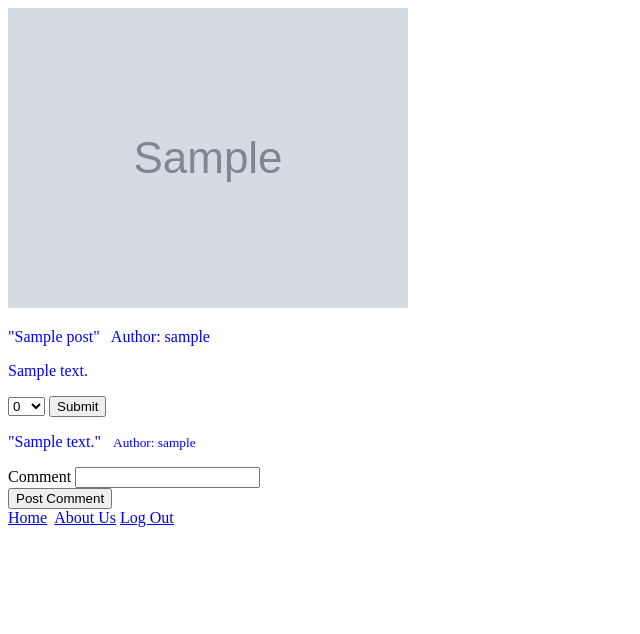
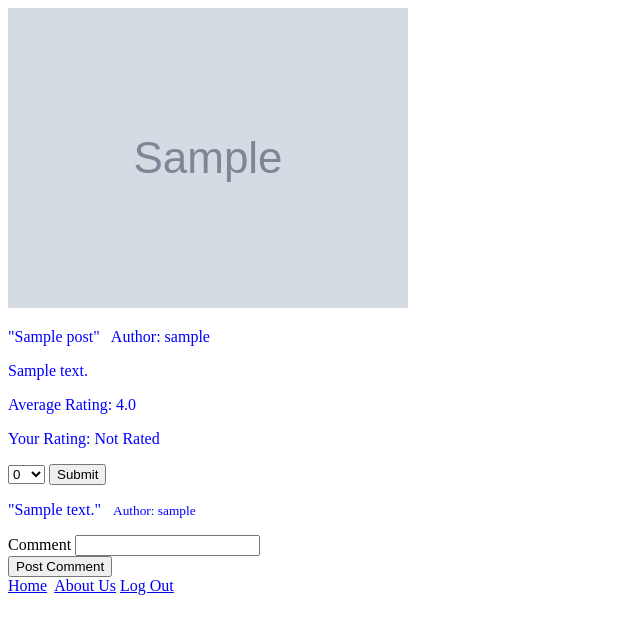
Before and after one commit to LouisTech/flask-blog, a Flask app: page /post/1 in a window 1280 px wide. Shown: the top 634 px of the page, without its empty margins (0-640 px from the left). Run offline with Flask 2, Linux system fonts and the light colour scheme; a user stored in the database is signed in; tables that the repository leaves empty hold one stand-in row (values such as "Sample post"); grey boxes marked "Sample" are stand-in pictures.

Commit message:
rating displayed on posts

```diff
--- a/blog/models.py
+++ b/blog/models.py
@@ -67,7 +67,6 @@ class Rating(db.Model):
 
 
 
-
 from blog import login_manager
 @login_manager.user_loader
 def load_user(user_id):
--- a/blog/routes.py
+++ b/blog/routes.py
@@ -5,7 +5,6 @@ from blog.models import User, Post, Comment, Rating
 from blog import app, db
 from blog.forms import LoginForm, RegistrationForm, CommentForm, SearchForm, RatingForm
 from flask_login import current_user, login_user, logout_user
-
 
 @app.route("/")
 @app.route("/home", methods=['GET', 'POST'])
@@ -29,7 +28,20 @@ def post(post_id):
     comments = Comment.query.filter(Comment.post_id == post.id)
     comment_form = CommentForm()
     rating_form = RatingForm()
-    return render_template('post.html', title=post.title, post=post, comments=comments, comment_form=comment_form, rating_form=rating_form)
+    #Calculate average rating
+    avg_rating = 0.0
+    user_rating = Rating.query.filter_by(rater_id=current_user.id, post_id=post.id).first()
+    if not user_rating:
+        user_rating = "Not Rated"
+    else:
+        user_rating = str(user_rating.rating)
+
+    all_ratings = Rating.query.filter_by(post_id=post.id).all()
+    if all_ratings:
+        for i in range(len(all_ratings)):
+            avg_rating += all_ratings[i].rating
+        avg_rating /= len(all_ratings)
+    return render_template('post.html', title=post.title, post=post, comments=comments, comment_form=comment_form, rating_form=rating_form, avg_rating=avg_rating, user_rating=user_rating)
 
 @app.route('/post/<int:post_id>/comment', methods=['GET', 'POST'])
 @login_required
@@ -40,7 +52,7 @@ def post_comment(post_id):
     if comment_form.validate_on_submit():
         db.session.add(Comment(content=comment_form.comment.data, post_id = post.id, author_id=current_user.id))
         db.session.commit()
-        flash('Your comment has been added to the post', 'success')
+        flash('Your comment has beesn added to the post', 'success')
         return redirect(f'/post/{post.id}')
 
     comments = Comment.query.filter(Comment.post_id == post.id)
@@ -49,14 +61,21 @@ def post_comment(post_id):
 @app.route('/post/<int:post_id>/rate', methods=['GET', 'POST'])
 @login_required
 def rate_post(post_id):
-    print("worked1", flush=True)
     post = Post.query.get_or_404(post_id)
-    rating_form = RatingForm()
     comment_form = CommentForm()
     comments = Comment.query.filter(Comment.post_id == post.id)
+
+    rating_form = RatingForm()
+    print("user id: ", current_user.id, flush=True)
     if rating_form.validate_on_submit():
-        print("worked", flush=True)
-        db.session.add(Rating(rating=rating_form.rating.data, rater_id=current_user.id, post_id = post.id))
+
+        #Check if user has already given this post a rating
+        old_rating = Rating.query.filter_by(rater_id=current_user.id, post_id=post.id).first()
+        print("Results", old_rating, flush=True)
+        if old_rating:
+            old_rating.rating = rating_form.rating.data
+        else:
+            db.session.add(Rating(rating=rating_form.rating.data, rater_id=current_user.id, post_id = post.id))
         db.session.commit()
         flash('Your rating has been added to the post', 'success')
         return redirect(f'/post/{post.id}')
--- a/blog/templates/post.html
+++ b/blog/templates/post.html
@@ -3,6 +3,8 @@
 <img src="{{url_for('static', filename='img/'+post.image_file) }}" alt="">
 <p>"{{ post.title }}" &nbsp Author: {{ post.user.username }}</p>
 <p>{{ post.content }}</p>
+<p>Average Rating: {{ avg_rating }}</p>
+<p>Your Rating: {{ user_rating }} </p>
 <form action="{{ url_for('rate_post', post_id=post.id)}}" method="POST">
     {{ comment_form.hidden_tag() }}
     {{rating_form.rating}}
```
